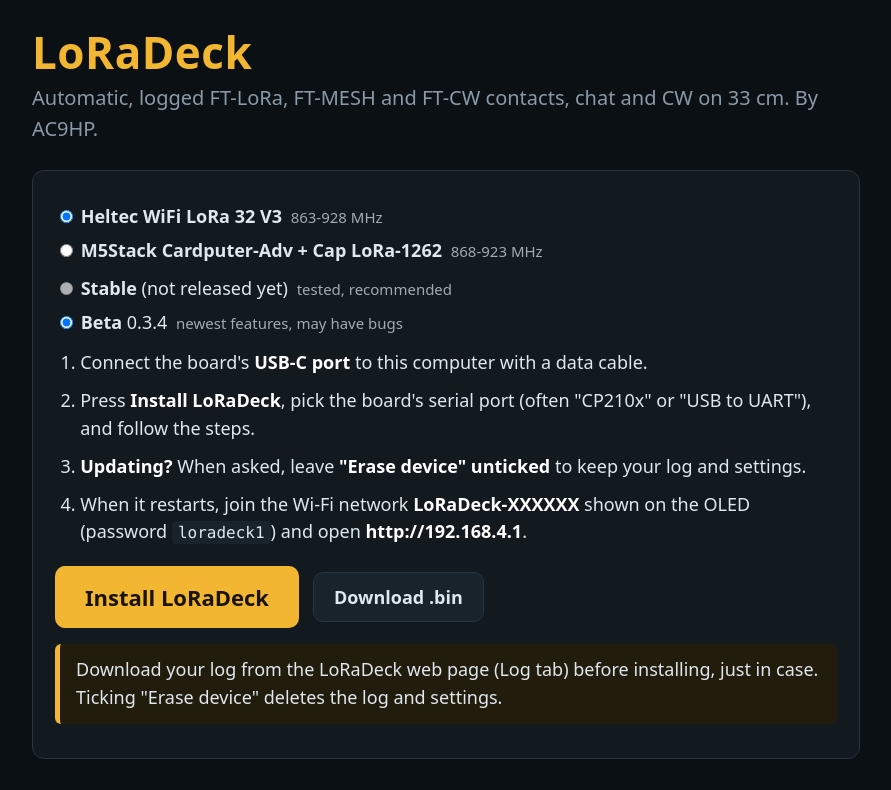
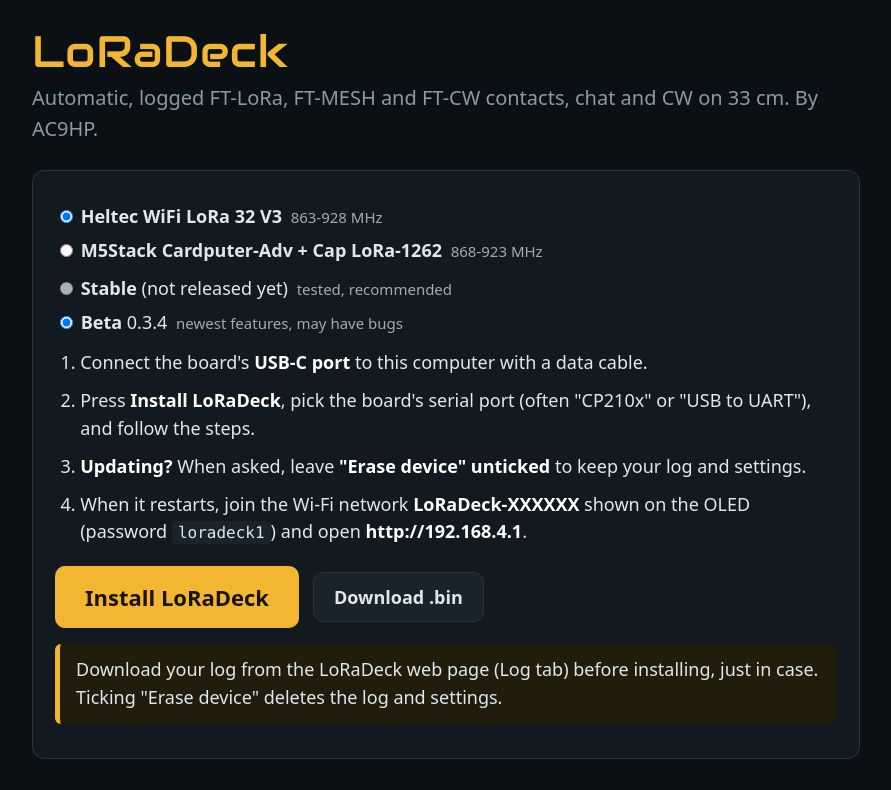
Before and after one commit to wrmichael/LoraDeck, a plain HTML site: page docs/index.html in a window 1280 px wide. Shown: the top 790 px of the page, without its empty margins (194-1085 px from the left). Drawn offline with Linux system fonts and the light colour scheme.

Commit message:
Flasher page: the LoRaDeck title in Audiowide, as on the board's web page
Co-Authored-By: Claude Opus 5.5 <noreply@anthropic.com>
Claude-Session: https://claude.ai/code/session_0161Qk7Zn18xn7ptiUDYVpph

```diff
--- a/docs/index.html
+++ b/docs/index.html
@@ -8,12 +8,13 @@
 <!-- ESP Web Tools: the browser flasher used by ESPHome. Major version pinned as its documentation recommends. -->
 <script type="module" src="https://unpkg.com/esp-web-tools@10/dist/web/install-button.js?module"></script>
 <style>
+@font-face{font-family:"Audiowide";src:url(fonts/audiowide_call.ttf) format("truetype");font-display:swap}
 :root{--bg:#0b1014;--pan:#121a20;--pan2:#18232b;--line:#263540;--amb:#f2b632;--bad:#e5484d;--txt:#dfe8ee;--dim:#8a9aa6;
 --mono:ui-monospace,Menlo,Consolas,monospace}
 *{box-sizing:border-box}
 body{margin:0;background:var(--bg);color:var(--txt);font:18px/1.55 system-ui,-apple-system,"Segoe UI",Roboto,sans-serif}
 main{max-width:860px;margin:0 auto;padding:28px 16px 60px}
-h1{font-size:44px;line-height:1.1;margin:0;color:var(--amb);letter-spacing:.5px}
+h1{font:44px/1.1 Audiowide,system-ui,sans-serif;margin:0;color:var(--amb);letter-spacing:.02em}
 .tag{font-size:20px;color:var(--dim);margin:6px 0 26px}
 h2{font-size:24px;margin:34px 0 12px}
 .card{background:var(--pan);border:1px solid var(--line);border-radius:12px;padding:22px 22px 18px}
@@ -80,7 +81,7 @@ esp-web-install-button:not(:defined) [slot=unsupported],esp-web-install-button:n
   <p>LoRaDeck makes FT8-style contacts over LoRa (FT-LoRa), relays them through other stations (FT-MESH), chats in a terminal and sends real CW, all from a web page on your phone. Contacts go into an ADIF log and to your logging program.</p>
   <p><a href="https://github.com/wrmichael/LoraDeck">Source code and manual on GitHub</a> · MIT licence</p>
 
-  <footer>LoRaDeck by AC9HP. Flashing uses <a href="https://esphome.github.io/esp-web-tools/">ESP Web Tools</a>; nothing is installed on your computer.</footer>
+  <footer>LoRaDeck by AC9HP. Flashing uses <a href="https://esphome.github.io/esp-web-tools/">ESP Web Tools</a>; nothing is installed on your computer. Audiowide font by Astigmatic (SIL Open Font License 1.1).</footer>
 </main>
 <script>
 // Each device has its own firmware: Heltec V3 at the top level, the Cardputer under cardputer/.
```
Also changed, not shown: docs/fonts/audiowide_call.ttf (added).
